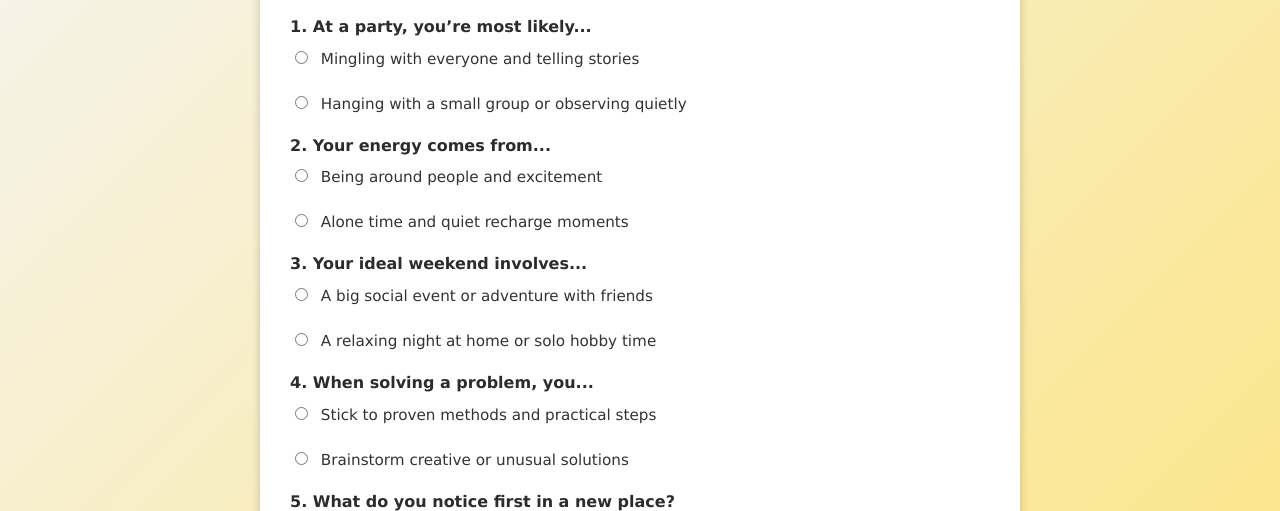
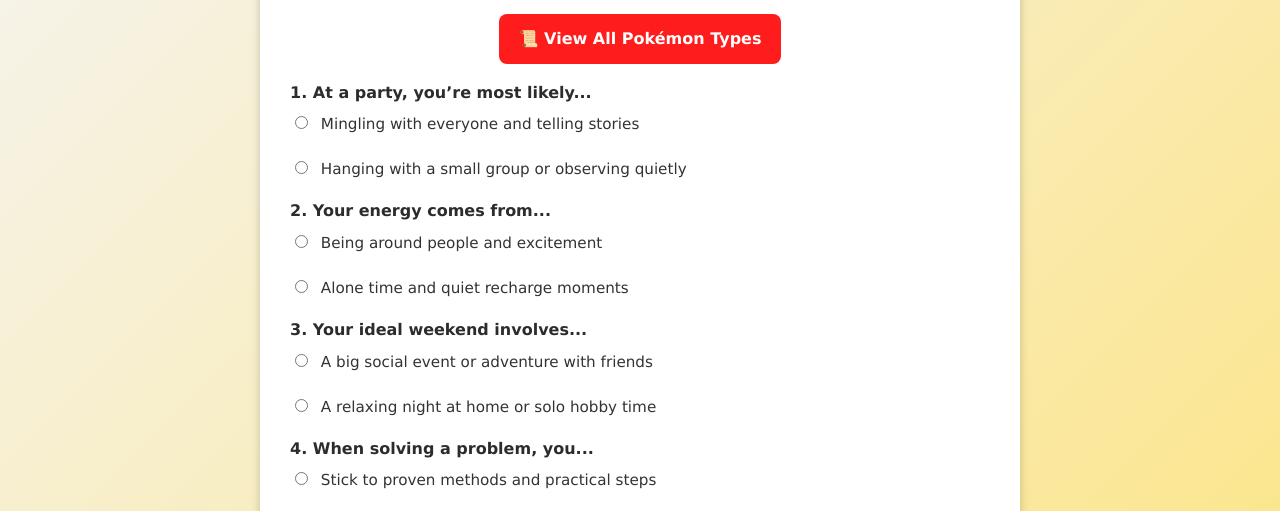
Before and after one commit to RevStanton/pokemonquiz, a plain HTML site: page index.html in a window 1280 px wide. Shown: the part 272-783 px from the top of the page. Drawn offline with Linux system fonts and the light colour scheme.

Commit message:
Added All Results nvigation links

```diff
--- a/index.html
+++ b/index.html
@@ -12,6 +12,9 @@
     <p class="intro-text">
       Answer 12 quick questions to discover which Pokémon best matches your personality type!
     </p>
+    <p style="text-align: center; margin-top: 15px;">
+  <a href="all-results.html" class="button">📜 View All Pokémon Types</a>
+</p>
 
     <form id="quiz-form">
       <!-- E vs I -->
```
